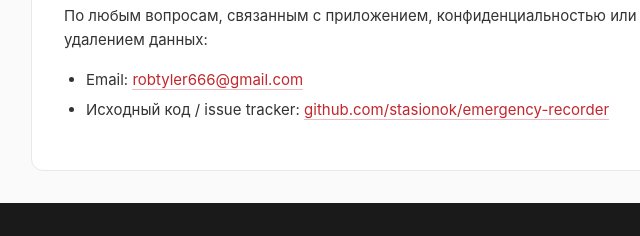
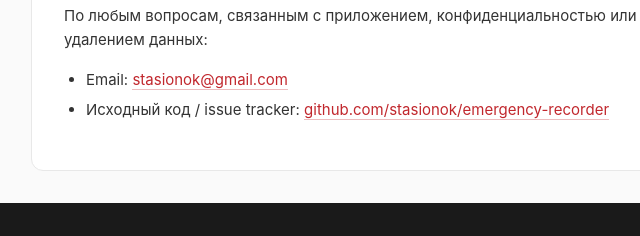
Before and after one commit to stasionok/emergency-recorder, a plain HTML site: page index.html in a window 1280 px wide. Shown: the part 3789-4025 px from the top of the page, 253-893 px from the left. Drawn offline with Linux system fonts and the light colour scheme.

Commit message:
fix email

```diff
--- a/index.html
+++ b/index.html
@@ -118,7 +118,7 @@
   <h2>Контакты</h2>
   <p>По любым вопросам, связанным с приложением, конфиденциальностью или удалением данных:</p>
   <ul>
-    <li>Email: <a href="mailto:robtyler666@gmail.com">robtyler666@gmail.com</a></li>
+    <li>Email: <a href="mailto:stasionok@gmail.com">stasionok@gmail.com</a></li>
     <li>Исходный код / issue tracker: <a href="https://github.com/stasionok/emergency-recorder">github.com/stasionok/emergency-recorder</a></li>
   </ul>
 </section>
```
